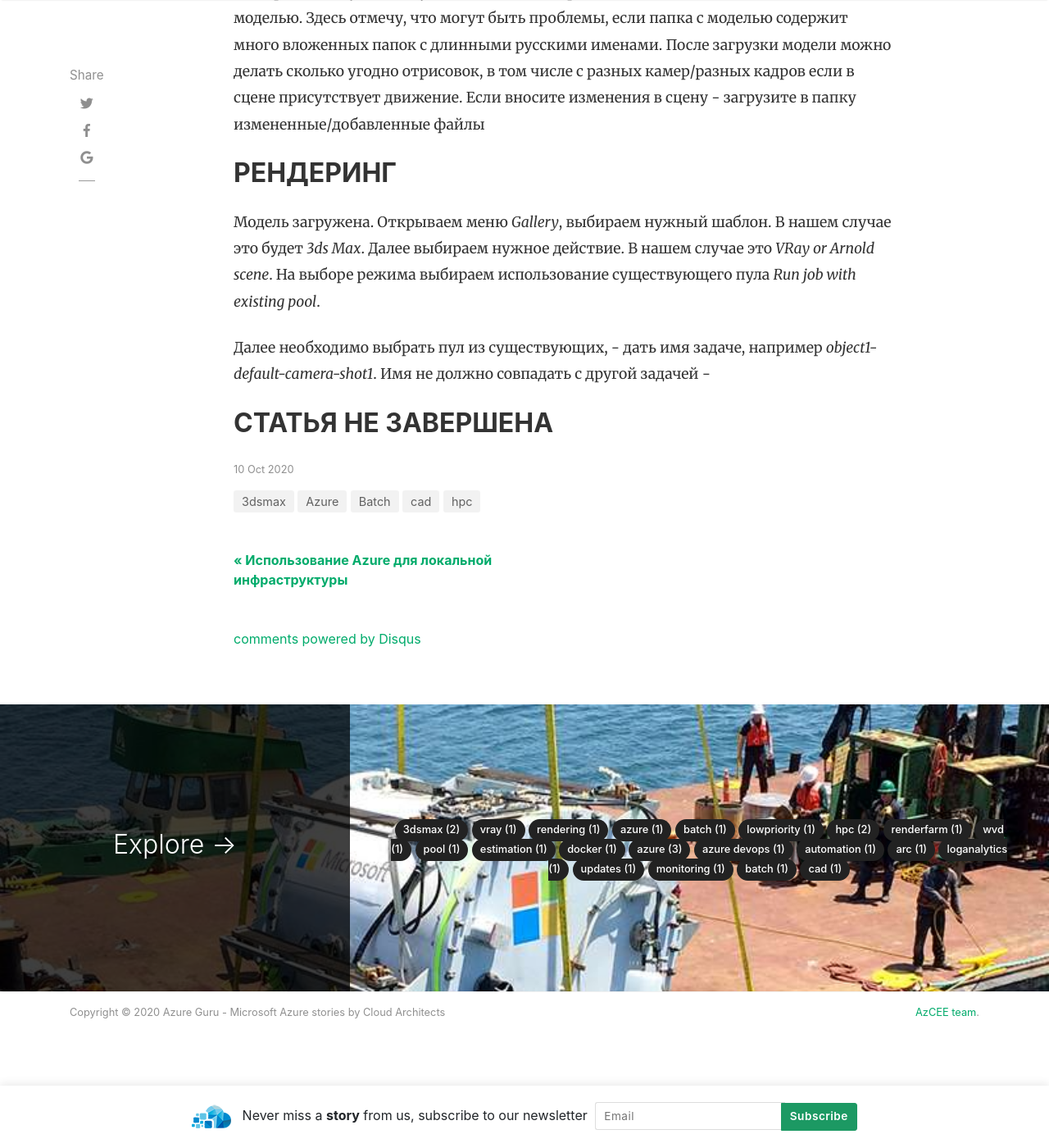
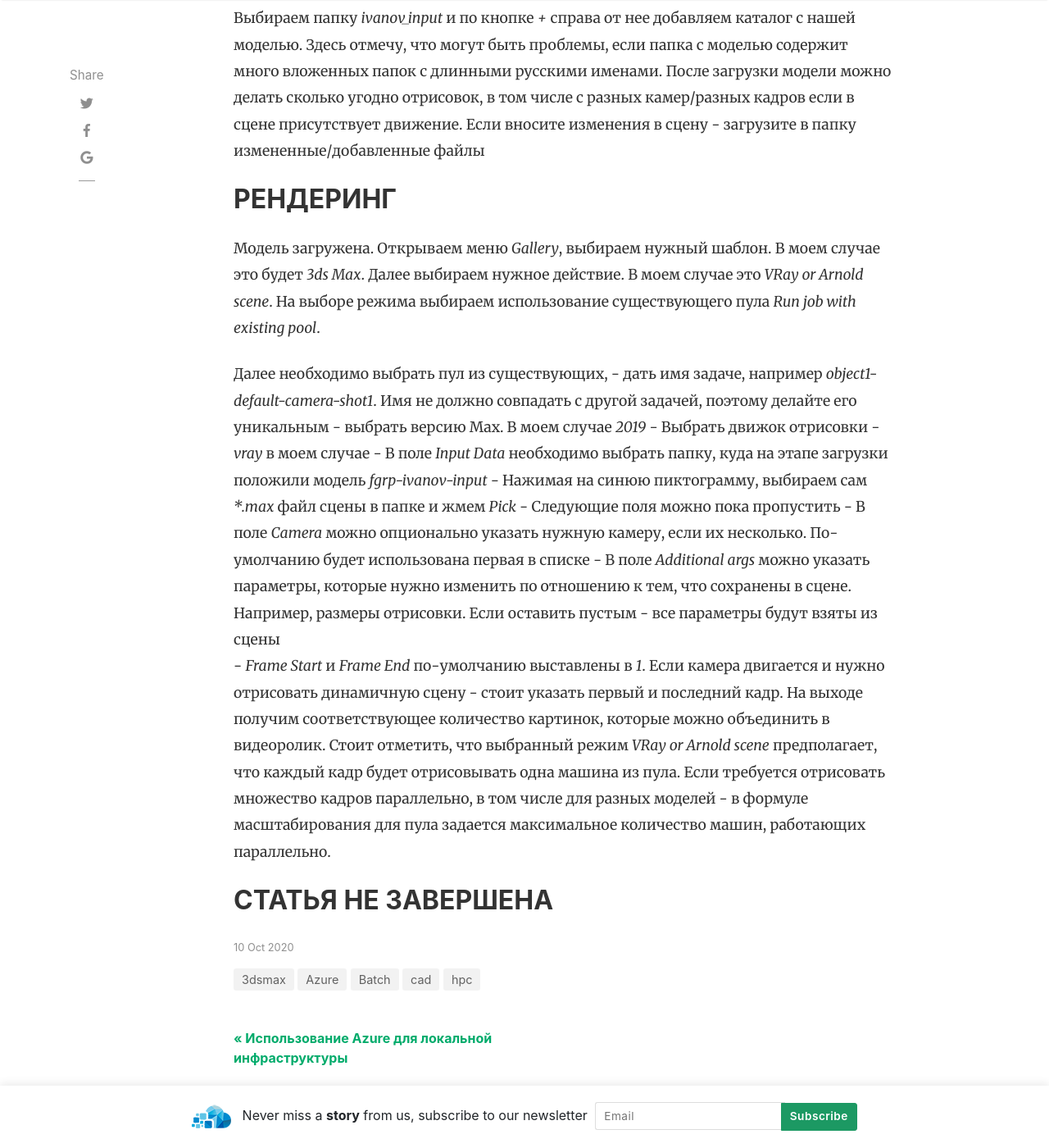
Before and after one commit to AzCEE/azcee.github.io, a Jekyll site: the page built from _posts/2020-10-10-3ds-max-rendering-guide.md, in a window 1280 px wide and 1400 px high, scrolled down 2365 px. Shown: the whole window at 82% size. Built offline with Jekyll 4.4.1, drawn with Linux system fonts in a browser that asks for light colours; nearby versions of some CDN libraries; comment, search, counter and statistics services are not loaded; some of the changed text lies outside the part shown.

Commit message:
Update 2020-10-10-3ds-max-rendering-guide.md

```diff
--- a/_posts/2020-10-10-3ds-max-rendering-guide.md
+++ b/_posts/2020-10-10-3ds-max-rendering-guide.md
@@ -12,9 +12,10 @@
 
 Процесс рендеринга выглядит как следующая последовательность:
 
-1) Загрузка готовой модели в облачное хранилище
-2) Запуск рендеринга
-3) Скачивание результатов
+1) Подготовка. Делается один раз для рабочего места
+2) Загрузка готовой модели в облачное хранилище
+3) Запуск рендеринга
+4) Скачивание результатов
 
 Предполагается, что ферма уже создана и модель построена
 
@@ -35,10 +36,17 @@
 
 ## РЕНДЕРИНГ
 
-Модель загружена. Открываем меню *Gallery*, выбираем нужный шаблон. В нашем случае это будет *3ds Max*. Далее выбираем нужное действие. В нашем случае это *VRay or Arnold scene*. На выборе режима выбираем использование существующего пула *Run job with existing pool*.
+Модель загружена. Открываем меню *Gallery*, выбираем нужный шаблон. В моем случае это будет *3ds Max*. Далее выбираем нужное действие. В моем случае это *VRay or Arnold scene*. На выборе режима выбираем использование существующего пула *Run job with existing pool*.
 
 Далее необходимо выбрать пул из существующих,
-    - дать имя задаче, например *object1-default-camera-shot1*. Имя не должно совпадать с другой задачей
-    -
+    - дать имя задаче, например *object1-default-camera-shot1*. Имя не должно совпадать с другой задачей, поэтому делайте его уникальным
+    - выбрать версию Max. В моем случае *2019*
+    - Выбрать движок отрисовки - *vray* в моем случае
+    - В поле *Input Data* необходимо выбрать папку, куда на этапе загрузки положили модель *fgrp-ivanov-input*
+    - Нажимая на синюю пиктограмму, выбираем сам **.max* файл сцены в папке и жмем *Pick*
+    - Следующие поля можно пока пропустить
+    - В поле *Camera* можно опционально указать нужную камеру, если их несколько. По-умолчанию будет использована первая в списке
+    - В поле *Additional args* можно указать параметры, которые нужно изменить по отношению к тем, что сохранены в сцене. Например, размеры отрисовки. Если оставить пустым - все параметры будут взяты из сцены
+    - *Frame Start* и *Frame End* по-умолчанию выставлены в *1*. Если камера двигается и нужно отрисовать динамичную сцену - стоит указать первый и последний кадр. На выходе получим соответствующее количество картинок, которые можно объединить в видеоролик. Стоит отметить, что выбранный режим *VRay or Arnold scene* предполагает, что каждый кадр будет отрисовывать одна машина из пула. Если требуется отрисовать множество кадров параллельно, в том числе для разных моделей - в формуле масштабирования для пула задается максимальное количество машин, работающих параллельно.
 
 ## СТАТЬЯ НЕ ЗАВЕРШЕНА
```
